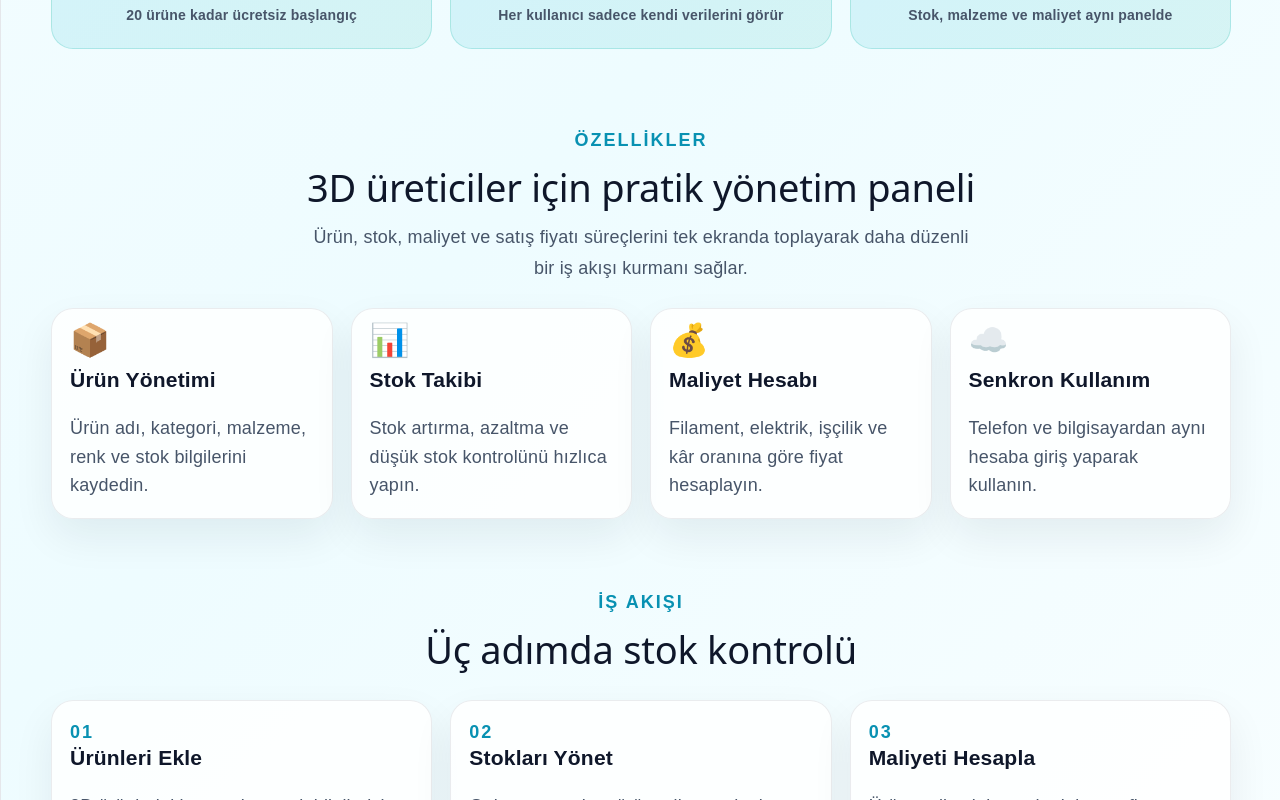
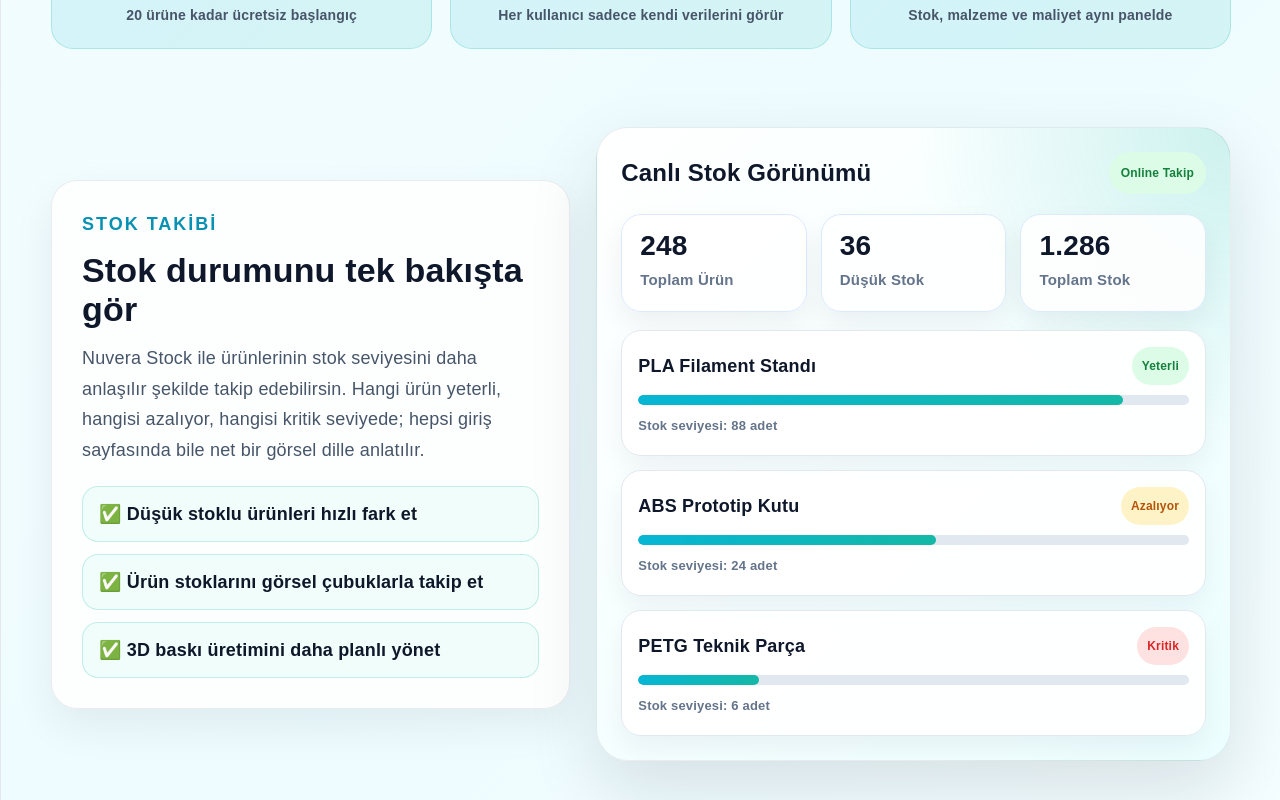
Before and after one commit to emir2-scu/NuveraStockWebApp, a React (Vite) app: page / in a window 1280 px wide. Shown: the part 1440-2240 px from the top of the page. Built offline with nearby package versions, Linux system fonts and the light colour scheme.

Commit message:
Add stock tracking visual section

```diff
--- a/src/App.jsx
+++ b/src/App.jsx
@@ -1133,6 +1133,218 @@
         display: none;
       }
     }
+      .stock-showcase {
+  max-width: 1180px;
+  margin: 0 auto 80px;
+  display: grid;
+  grid-template-columns: 0.9fr 1.1fr;
+  gap: 26px;
+  align-items: center;
+}
+
+.stock-showcase-text {
+  background: rgba(255, 255, 255, 0.86);
+  border: 1px solid rgba(15, 23, 42, 0.08);
+  box-shadow: 0 18px 42px rgba(15, 23, 42, 0.07);
+  border-radius: 26px;
+  padding: 30px;
+}
+
+.stock-showcase-text span {
+  display: inline-block;
+  color: #0891b2;
+  font-weight: 900;
+  letter-spacing: 2px;
+  margin-bottom: 14px;
+}
+
+.stock-showcase-text h3 {
+  margin: 0 0 14px;
+  color: #0f172a;
+  font-size: 34px;
+  line-height: 1.15;
+}
+
+.stock-showcase-text p {
+  margin: 0 0 20px;
+  color: #475569;
+  line-height: 1.7;
+}
+
+.stock-showcase-list {
+  display: grid;
+  gap: 12px;
+}
+
+.stock-showcase-list div {
+  background: rgba(240, 253, 250, 0.9);
+  border: 1px solid rgba(20, 184, 166, 0.22);
+  color: #0f172a;
+  border-radius: 16px;
+  padding: 14px 16px;
+  font-weight: 800;
+}
+
+.stock-dashboard-visual {
+  background:
+    radial-gradient(circle at top right, rgba(20, 184, 166, 0.18), transparent 35%),
+    linear-gradient(135deg, #ffffff, #ecfeff);
+  border: 1px solid rgba(15, 23, 42, 0.08);
+  box-shadow: 0 28px 70px rgba(15, 23, 42, 0.12);
+  border-radius: 32px;
+  padding: 24px;
+  position: relative;
+  overflow: hidden;
+}
+
+.stock-dashboard-top {
+  display: flex;
+  justify-content: space-between;
+  gap: 18px;
+  align-items: center;
+  margin-bottom: 20px;
+}
+
+.stock-dashboard-top h4 {
+  margin: 0;
+  color: #0f172a;
+  font-size: 24px;
+}
+
+.stock-dashboard-top span {
+  background: #dcfce7;
+  color: #15803d;
+  padding: 8px 12px;
+  border-radius: 999px;
+  font-weight: 900;
+  font-size: 12px;
+}
+
+.stock-mini-cards {
+  display: grid;
+  grid-template-columns: repeat(3, 1fr);
+  gap: 14px;
+  margin-bottom: 18px;
+}
+
+.stock-mini-cards div {
+  background: rgba(255, 255, 255, 0.9);
+  border: 1px solid #dbeafe;
+  border-radius: 20px;
+  padding: 18px;
+  box-shadow: 0 12px 28px rgba(15, 23, 42, 0.06);
+}
+
+.stock-mini-cards strong {
+  display: block;
+  color: #0f172a;
+  font-size: 28px;
+  margin-bottom: 6px;
+}
+
+.stock-mini-cards small {
+  color: #64748b;
+  font-weight: 800;
+}
+
+.stock-product-rows {
+  display: grid;
+  gap: 14px;
+}
+
+.stock-product-row {
+  background: rgba(255, 255, 255, 0.96);
+  border: 1px solid #e2e8f0;
+  border-radius: 20px;
+  padding: 16px;
+  box-shadow: 0 12px 26px rgba(15, 23, 42, 0.05);
+}
+
+.stock-row-head {
+  display: flex;
+  justify-content: space-between;
+  gap: 12px;
+  align-items: center;
+  margin-bottom: 10px;
+}
+
+.stock-row-head strong {
+  color: #0f172a;
+}
+
+.stock-row-head span {
+  padding: 6px 10px;
+  border-radius: 999px;
+  font-size: 12px;
+  font-weight: 900;
+}
+
+.stock-status-good {
+  background: #dcfce7;
+  color: #15803d;
+}
+
+.stock-status-warning {
+  background: #fef3c7;
+  color: #b45309;
+}
+
+.stock-status-danger {
+  background: #fee2e2;
+  color: #dc2626;
+}
+
+.stock-progress {
+  height: 10px;
+  background: #e2e8f0;
+  border-radius: 999px;
+  overflow: hidden;
+}
+
+.stock-progress div {
+  height: 100%;
+  border-radius: 999px;
+  background: linear-gradient(90deg, #06b6d4, #14b8a6);
+}
+
+.stock-progress.high div {
+  width: 88%;
+}
+
+.stock-progress.medium div {
+  width: 54%;
+}
+
+.stock-progress.low div {
+  width: 22%;
+}
+
+.stock-row-foot {
+  margin-top: 8px;
+  color: #64748b;
+  font-size: 13px;
+  font-weight: 800;
+}
+
+@media (max-width: 900px) {
+  .stock-showcase {
+    grid-template-columns: 1fr;
+  }
+
+  .stock-mini-cards {
+    grid-template-columns: 1fr;
+  }
+}
+
+@media (max-width: 560px) {
+  .stock-showcase-text h3 {
+    font-size: 26px;
+  }
+
+  .stock-dashboard-visual {
+    padding: 18px;
+  }
+}
   `;
 
   if (authLoading) {
@@ -1334,7 +1546,88 @@
             <span>Stok, malzeme ve maliyet aynı panelde</span>
           </div>
         </section>
-
+<section className="stock-showcase">
+  <div className="stock-showcase-text">
+    <span>STOK TAKİBİ</span>
+    <h3>Stok durumunu tek bakışta gör</h3>
+    <p>
+      Nuvera Stock ile ürünlerinin stok seviyesini daha anlaşılır şekilde
+      takip edebilirsin. Hangi ürün yeterli, hangisi azalıyor, hangisi kritik
+      seviyede; hepsi giriş sayfasında bile net bir görsel dille anlatılır.
+    </p>
+
+    <div className="stock-showcase-list">
+      <div>✅ Düşük stoklu ürünleri hızlı fark et</div>
+      <div>✅ Ürün stoklarını görsel çubuklarla takip et</div>
+      <div>✅ 3D baskı üretimini daha planlı yönet</div>
+    </div>
+  </div>
+
+  <div className="stock-dashboard-visual">
+    <div className="stock-dashboard-top">
+      <h4>Canlı Stok Görünümü</h4>
+      <span>Online Takip</span>
+    </div>
+
+    <div className="stock-mini-cards">
+      <div>
+        <strong>248</strong>
+        <small>Toplam Ürün</small>
+      </div>
+
+      <div>
+        <strong>36</strong>
+        <small>Düşük Stok</small>
+      </div>
+
+      <div>
+        <strong>1.286</strong>
+        <small>Toplam Stok</small>
+      </div>
+    </div>
+
+    <div className="stock-product-rows">
+      <div className="stock-product-row">
+        <div className="stock-row-head">
+          <strong>PLA Filament Standı</strong>
+          <span className="stock-status-good">Yeterli</span>
+        </div>
+
+        <div className="stock-progress high">
+          <div></div>
+        </div>
+
+        <div className="stock-row-foot">Stok seviyesi: 88 adet</div>
+      </div>
+
+      <div className="stock-product-row">
+        <div className="stock-row-head">
+          <strong>ABS Prototip Kutu</strong>
+          <span className="stock-status-warning">Azalıyor</span>
+        </div>
+
+        <div className="stock-progress medium">
+          <div></div>
+        </div>
+
+        <div className="stock-row-foot">Stok seviyesi: 24 adet</div>
+      </div>
+
+      <div className="stock-product-row">
+        <div className="stock-row-head">
+          <strong>PETG Teknik Parça</strong>
+          <span className="stock-status-danger">Kritik</span>
+        </div>
+
+        <div className="stock-progress low">
+          <div></div>
+        </div>
+
+        <div className="stock-row-foot">Stok seviyesi: 6 adet</div>
+      </div>
+    </div>
+  </div>
+</section>
         <div className="landing-section-title" id="features">
           <span>ÖZELLİKLER</span>
           <h2>3D üreticiler için pratik yönetim paneli</h2>
```
